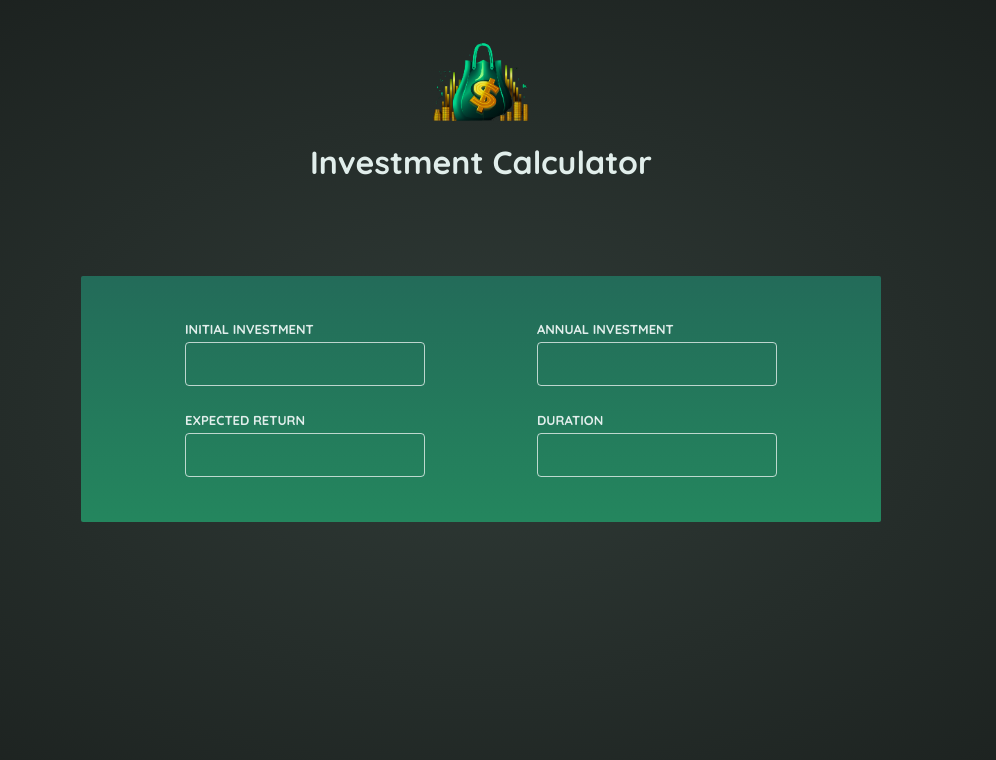
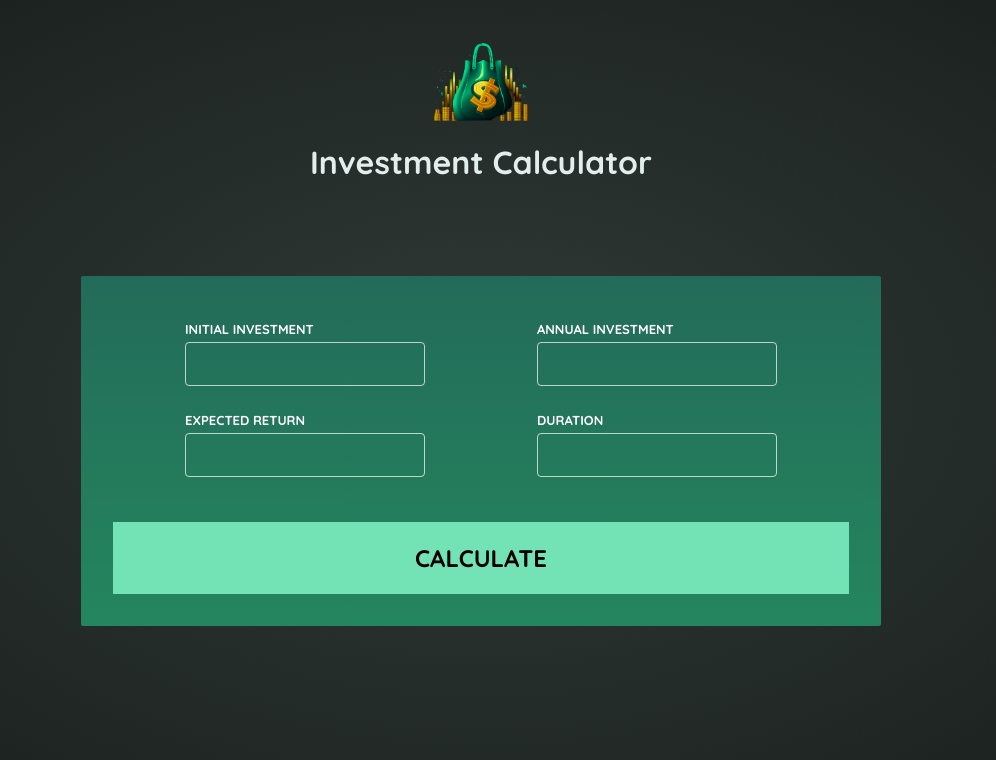
Before and after one commit to aragao-a/Investment-Calculator-Angular, an Angular app: page / in a window 1280 px wide. Shown: the top 760 px of the page, without its empty margins (159-1155 px from the left). Built offline with nearby package versions, Linux system fonts and the light colour scheme.

Commit message:
Button calculate implemented

```diff
--- a/src/app/calculator/calculator.component.css
+++ b/src/app/calculator/calculator.component.css
@@ -35,3 +35,13 @@ input {
     font: inherit;
     font-weight: normal;
 }
+
+button {
+    margin-top: 2rem;
+    cursor: pointer;
+    color: black;
+    border: none;
+    background-color: #73e2b4;
+    font: inherit;
+    width: 100%;
+}
--- a/src/app/calculator/calculator.component.html
+++ b/src/app/calculator/calculator.component.html
@@ -26,6 +26,12 @@
 
         </form>
 
+        <button>
+
+            <h1>CALCULATE</h1>
+
+        </button>
+
     </section>
 
 </app-card>
--- a/src/app/calculator/shared/card/card.component.css
+++ b/src/app/calculator/shared/card/card.component.css
@@ -3,6 +3,10 @@ div {
     border-radius: 2px;
     box-shadow: 0 1 px 6px rgba(0, 0, 0, 0.1);
     overflow: hidden;
+    display: flex;
+    align-items: center;
+    justify-content: center;
+    color: white;
     background: linear-gradient(
     to bottom,
     #236b59,
```
